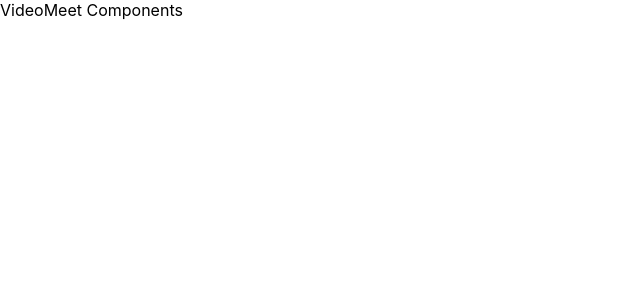
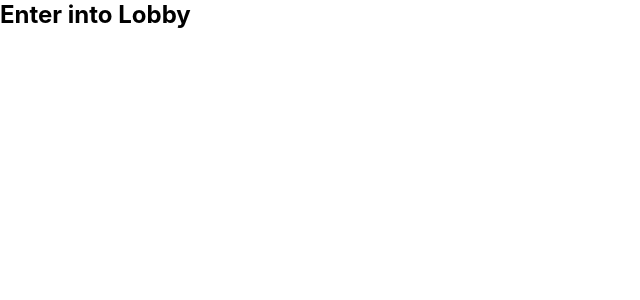
Before and after one commit to Ayush1Rajput/Video_Conferencing_App, a React (Create React App) app in the folder frontend/: page /1 in a window 1280 px wide. Shown: the top 300 px of the page, without its empty margins (0-640 px from the left). Built offline with nearby package versions, Linux system fonts and the light colour scheme.

Commit message:
Design the state for videoMeet

```diff
--- a/frontend/src/pages/VideoMeet.jsx
+++ b/frontend/src/pages/VideoMeet.jsx
@@ -1,4 +1,4 @@
-import React from 'react'
+import React, { useEffect, useRef, useState } from 'react'
 
 const server_url  = "http://localhost:8000";
 
@@ -11,7 +11,51 @@ const peerConfigConnections = {
 }
 
 export default function VideoMeetComponent(){
+
+    var socketRef = useRef();
+    let socketIdRef = useRef();
+
+    let localVideoref = useRef();
+
+    let [videoAvailable, setVideoAvailable] = useState(true);
+
+    let [audioAvailable, setAudioAvailable] = useState(true);
+
+    let [video, setVideo] = useState([]);
+
+    let [audio, setAudio] = useState();
+
+    let [screen, setScreen] = useState();
+
+    let [showModal, setModal] = useState(true);
+
+    let [screenAvailable, setScreenAvailable] = useState();
+
+    let [messages, setMessages] = useState([])
+
+    let [message, setMessage] = useState("");
+
+    let [newMessages, setNewMessages] = useState(3);
+
+    let [askForUsername, setAskForUsername] = useState(true);
+
+    let [username, setUsername] = useState("");
+
+    const videoRef = useRef([])
+
+    let [videos, setVideos] = useState([])
+
     return (
-        <div>VideoMeet Components</div>
+        <div>
+
+            {askForUsername===true ?
+            <div>
+                <h2>Enter into Lobby</h2>
+
+            </div> :
+            <></>
+        }
+
+        </div>
     )
 }
```
